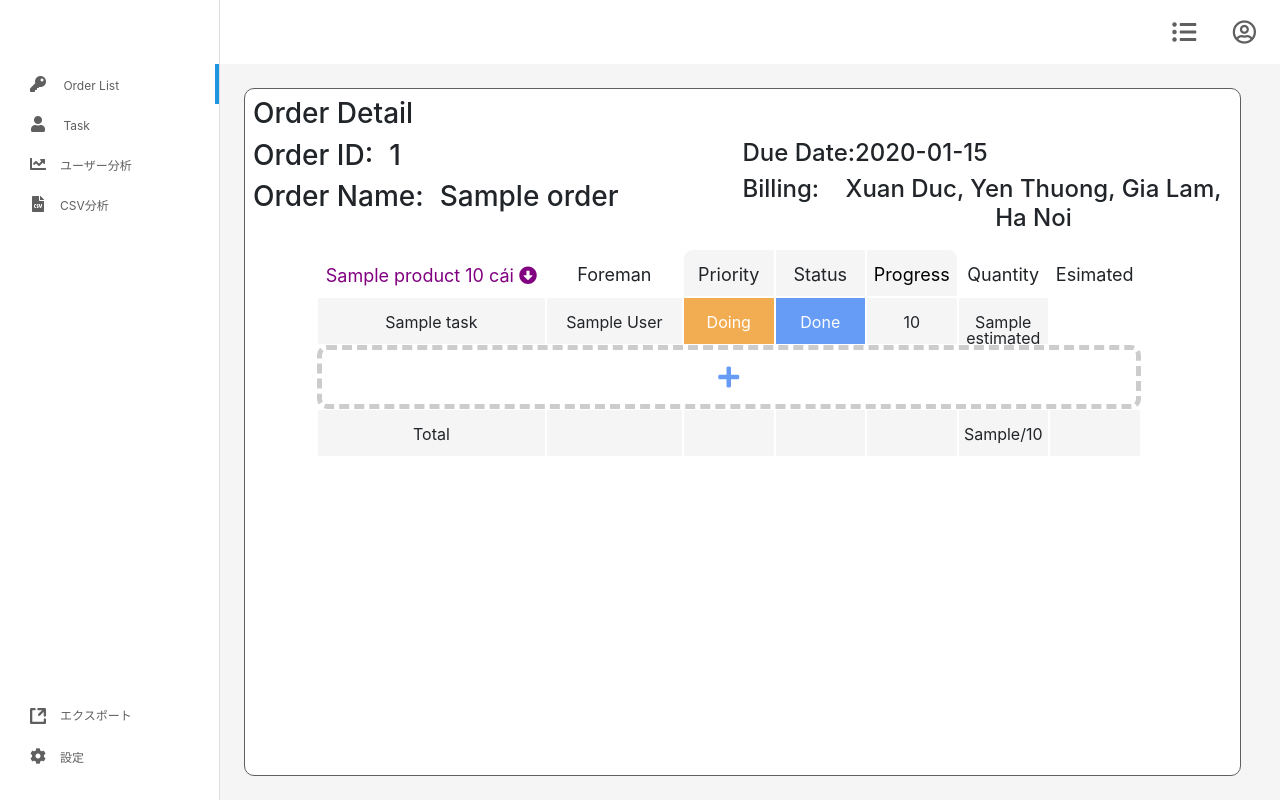
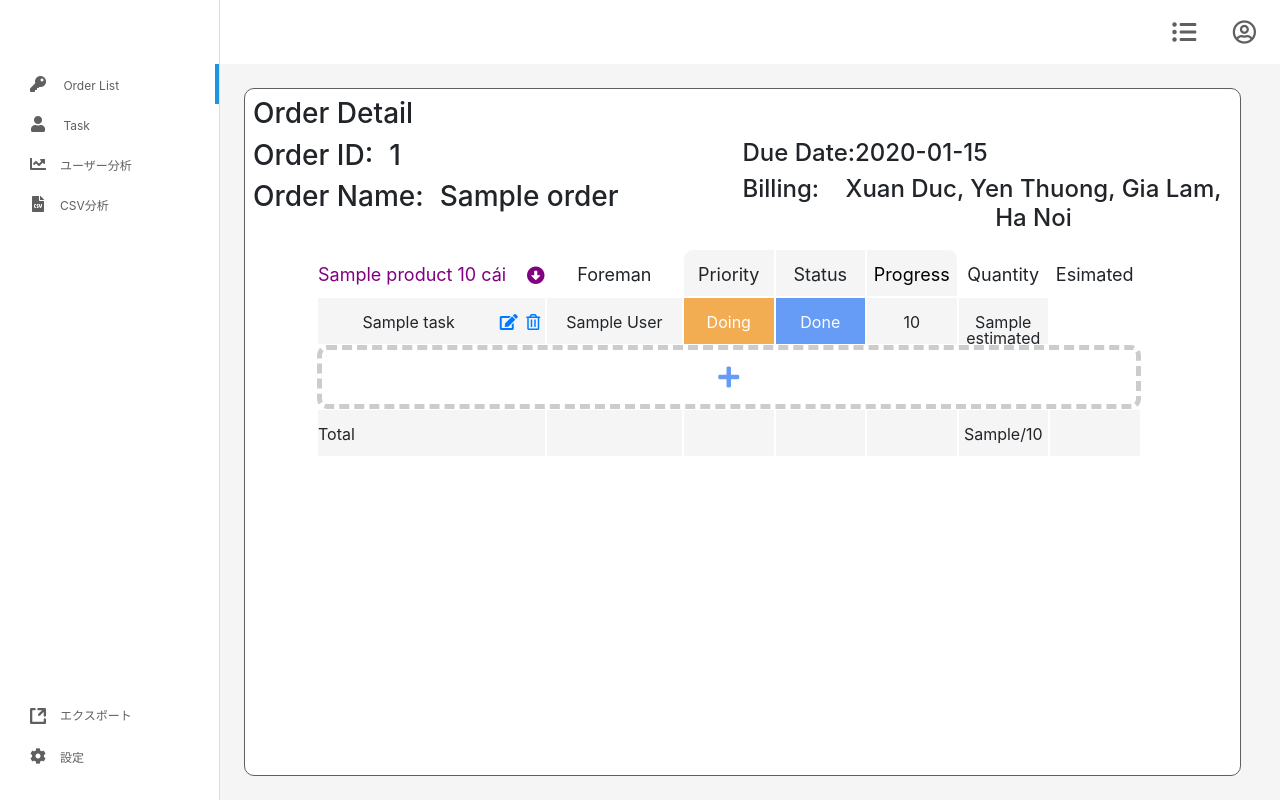
Before and after one commit to HanhNguyenDuc/wood_producing_management, a Django app: template wood_producing/templates/wood_producing/producing_manager/order_detail.html in a window 1280 px wide. Run offline with Django 3.2, Linux system fonts and the light colour scheme; the template is opened without the code that fills it: most values are stand-ins (such as "Sample title", 1, 10 or a date in 2020); data that the repository does not hold is empty; some libraries are stand-ins or nearby versions.

Commit message:
Add edit and delete widget

```diff
--- a/static/css/detail.css
+++ b/static/css/detail.css
@@ -96,6 +96,8 @@
   border-width: thick;
   justify-content: center;
   align-items: center;
+  cursor: pointer;
+  text-decoration: none;
 }
 .detail_task_table_row .add i{
   font-size: 24px;
@@ -111,3 +113,19 @@
 .right{
   flex-basis: 50%;
 }
+.name{
+  display: flex;
+  justify-content: space-between;
+}
+.name_half{
+  width: 80%;
+}
+.icon_half{
+  width: 20%;
+}
+
+.icon_half a{
+  text-decoration: none;
+  margin-right: 4px;
+
+}
--- a/wood_producing/templates/wood_producing/producing_manager/order_detail.html
+++ b/wood_producing/templates/wood_producing/producing_manager/order_detail.html
@@ -186,7 +186,17 @@
               {% for task in ordered_product.tasks %}
               <div class="detail_task_table_row">
                 <div class = "task_column name">
-                  {{task.name}}
+                  <div class="name_half">
+                    {{task.name}}
+                  </div>
+                  <div class="icon_half">
+                    <a href="#">
+                      <i class="fas fa-edit"></i>
+                    </a>
+                    <a href="#">
+                      <i class="far fa-trash-alt"></i>
+                    </a>
+                  </div>
                 </div>
                 <div class = "task_column foreman">
                   {{task.user_id.first_name}} {{task.user_id.last_name}}
@@ -227,9 +237,9 @@
               </div>
               {% endfor %}
               <div class="detail_task_table_row">
-                <div class="add">
-                  <a> <i class="fas fa-plus"></i></a>
-                </div>
+                <a href="#" class="add">
+                  <i class="fas fa-plus"></i>
+                </a>
               </div>
               <div class="detail_task_table_row">
                 <div class = "task_column name">
@@ -267,5 +277,8 @@
       $(element).toggle();
     }
   }
+  function addNewTask() {
+
+  }
   </script>
 </html>
```
